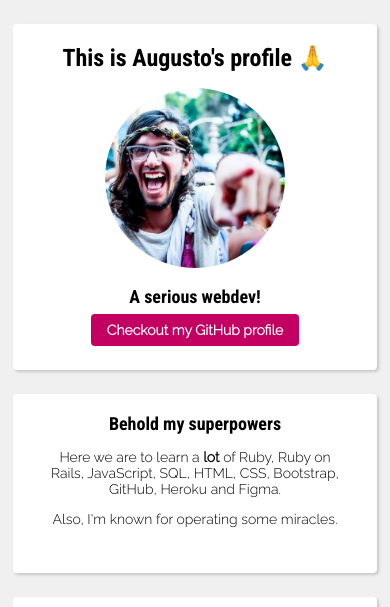
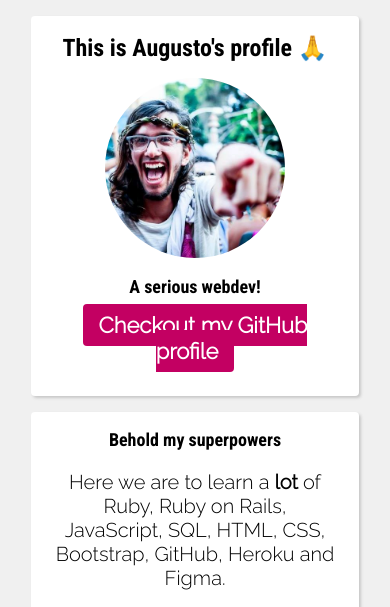
Before and after one commit to AugustoPresto/my-profile, a plain HTML site: page index.html in a window 390 px wide. Shown: the top 607 px of the page. Drawn offline with Linux system fonts and the light colour scheme.

Commit message:
all responsiveness set (i guess)

```diff
--- a/style.css
+++ b/style.css
@@ -47,7 +47,6 @@ a:visited {
   text-align: center;
 }
 
-
 ul {
   list-style-type: none;
   padding: 0;
@@ -68,6 +67,39 @@ ul li {
   filter: opacity(0.50);
 }
 
+@media (max-width: 1024px) {
+  h1 {
+    font-size: 44px;
+  }
+
+  h2 {
+    font-size: 32px;
+  }
+
+  .card-white {
+    width: 680px;
+    margin: 16px auto;
+    padding: 2px 24px 32px 24px;
+  }
+
+  #profile-picture {
+    width: 260px;
+    height: 260px;
+  }
+
+  #pink-button {
+    font-size: 22px;
+  }
+
+  p {
+    font-size: 20px;
+  }
+
+  .socials {
+    font-size: 48px;
+  }
+}
+
 @media (max-width: 540px) {
   body {
    font-size: 14px;
@@ -80,14 +112,14 @@ ul li {
   #profile-picture {
     width: 180px;
     height: 180px;
- }
+  }
 
   h2 {
     font-size: 18px;
   }
 
   .card-white {
-    width: 300px;
+    width: 280px;
   }
 
   .socials {
```
